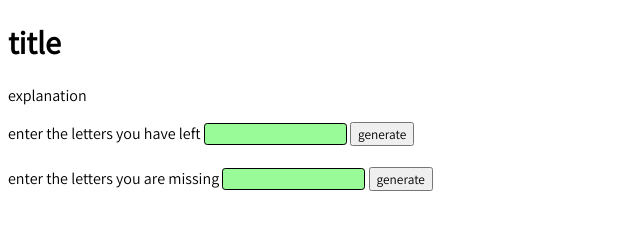
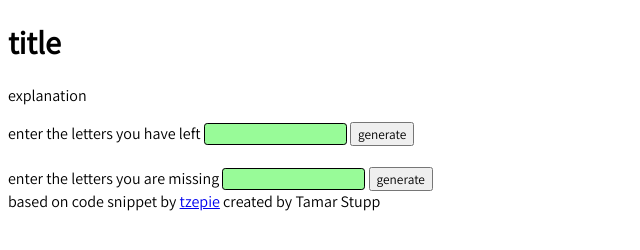
Before and after one commit to TamarStupp/findTSsongByLetter, a plain HTML site: page index.html in a window 1280 px wide. Shown: the whole page, without its empty margins (0-640 px from the left). Drawn offline with Linux system fonts and the light colour scheme.

Commit message:
add credits

```diff
--- a/index.html
+++ b/index.html
@@ -22,5 +22,8 @@
         <button id="go-missing">generate</button>
 
         <div id="output"></div>
+
+        <footer>based on code snippet by <a href="https://www.tzepie.com/taylorswiftcode">tzepie</a>
+        created by Tamar Stupp</footer>
     </body>
 </html>
```
